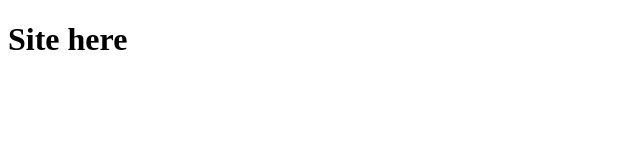
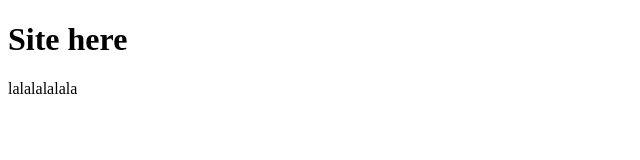
Before and after one commit to boxing1/site, a plain HTML site: page index.html in a window 1280 px wide. Shown: the whole page, without its empty margins (0-640 px from the left). Drawn offline with Linux system fonts and the light colour scheme; files that its build step writes are made by us from their sources.

Commit message:
second commit

```diff
--- a/index.html
+++ b/index.html
@@ -7,6 +7,7 @@
 </head>
 <body>
 	<h1>Site here</h1>
+	<p>lalalalalala</p>
 
 
 </body>
```
